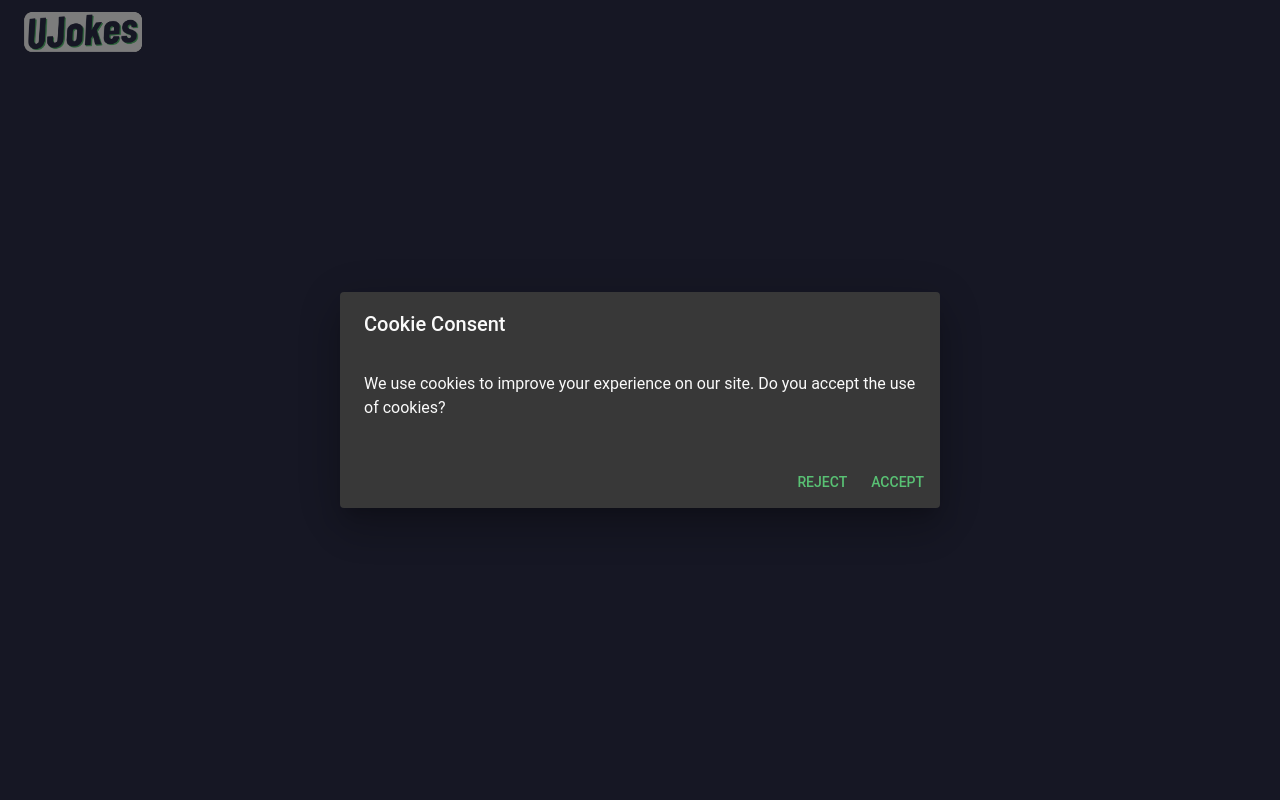
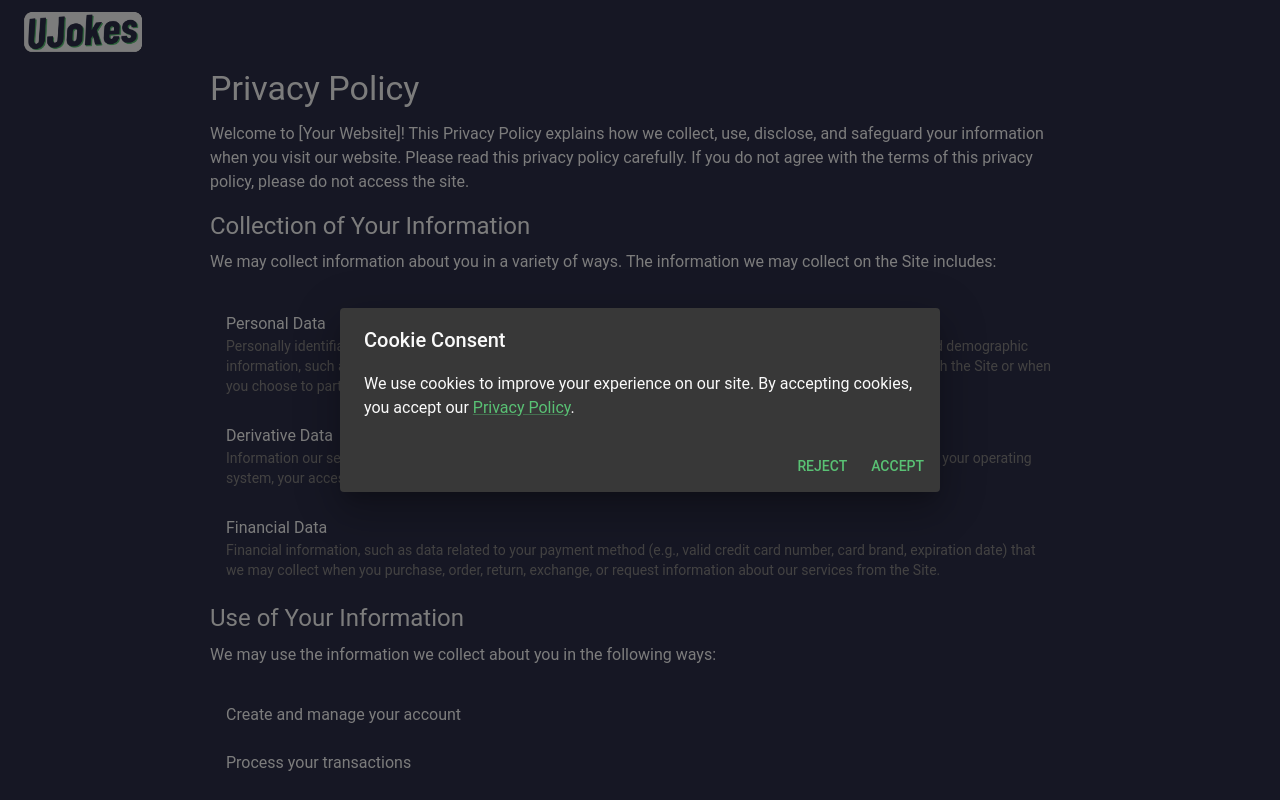
Before and after one commit to Mak5er/anekdoty, a React (Create React App) app in the folder joke-site-frontend/: page /privacy-policy in a window 1280 px wide. Shown: the top 800 px of the page. Built offline with nearby package versions, Linux system fonts and the light colour scheme; no server answers.

Commit message:
Added privacy policy

```diff
--- a/joke-site-frontend/public/index.html
+++ b/joke-site-frontend/public/index.html
@@ -12,7 +12,7 @@
     <link rel="apple-touch-icon" href="%PUBLIC_URL%/logo192.png"/>
     <link rel="manifest" href="%PUBLIC_URL%/manifest.json"/>
 
-    <title>React App</title>
+    <title>UJokes</title>
 </head>
 <body>
 <noscript>You need to enable JavaScript to run this app.</noscript>
--- a/joke-site-frontend/src/App.js
+++ b/joke-site-frontend/src/App.js
@@ -11,6 +11,7 @@ import {API_BASE_URL} from "./config";
 
 const Home = lazy(() => import('./pages/Home'));
 const LoginPage = lazy(() => import('./pages/LoginPage'));
+const PrivacyPolicy = lazy(() => import('./pages/PrivacyPolicy'));
 
 const App = () => {
     const [theme, setTheme] = useState(darkTheme);
@@ -86,6 +87,7 @@ const App = () => {
                             <Routes>
                                 <Route path="/" element={user ? <Home user={user}/> :
                                     <LoginPage onSuccess={responseGoogle} onError={responseGoogle}/>}/>
+                                <Route path="/privacy-policy" element={<PrivacyPolicy/>} />
                             </Routes>
                         </Suspense>
                     </div>
--- a/joke-site-frontend/src/components/CookieConsent.js
+++ b/joke-site-frontend/src/components/CookieConsent.js
@@ -1,6 +1,5 @@
-// src/components/CookieConsent.js
 import React, { useState, useEffect } from 'react';
-import { Button, Dialog, DialogActions, DialogContent, DialogTitle } from '@mui/material';
+import { Button, Dialog, DialogActions, DialogContent, DialogTitle, Link, Typography } from '@mui/material';
 
 const CookieConsent = ({ onAccept, onReject }) => {
     const [open, setOpen] = useState(false);
@@ -29,7 +28,12 @@ const CookieConsent = ({ onAccept, onReject }) => {
         <Dialog open={open} onClose={() => setOpen(false)}>
             <DialogTitle>Cookie Consent</DialogTitle>
             <DialogContent>
-                <p>We use cookies to improve your experience on our site. Do you accept the use of cookies?</p>
+                <Typography variant="body1">
+                    We use cookies to improve your experience on our site. By accepting cookies, you accept our{' '}
+                    <Link href="/privacy-policy" target="_blank" rel="noopener">
+                        Privacy Policy
+                    </Link>.
+                </Typography>
             </DialogContent>
             <DialogActions>
                 <Button onClick={handleReject} color="primary">
--- /dev/null
+++ b/joke-site-frontend/src/pages/PrivacyPolicy.js
@@ -0,0 +1,95 @@
+import React from 'react';
+import { Container, Typography, List, ListItem, ListItemText } from '@mui/material';
+
+const PrivacyPolicy = () => {
+  return (
+    <Container maxWidth="md" style={{ padding: '20px', marginTop: '3rem'}}>
+      <Typography variant="h4" gutterBottom>
+        Privacy Policy
+      </Typography>
+      <Typography variant="body1" paragraph>
+        Welcome to [Your Website]! This Privacy Policy explains how we collect, use, disclose, and safeguard your information when you visit our website. Please read this privacy policy carefully. If you do not agree with the terms of this privacy policy, please do not access the site.
+      </Typography>
+
+      <Typography variant="h5" gutterBottom>
+        Collection of Your Information
+      </Typography>
+      <Typography variant="body1" paragraph>We may collect information about you in a variety of ways. The information we may collect on the Site includes:</Typography>
+      <List>
+        <ListItem>
+          <ListItemText
+            primary="Personal Data"
+            secondary="Personally identifiable information, such as your name, shipping address, email address, and telephone number, and demographic information, such as your age, gender, hometown, and interests, that you voluntarily give to us when you register with the Site or when you choose to participate in various activities related to the Site, such as online chat and message boards."
+          />
+        </ListItem>
+        <ListItem>
+          <ListItemText
+            primary="Derivative Data"
+            secondary="Information our servers automatically collect when you access the Site, such as your IP address, your browser type, your operating system, your access times, and the pages you have viewed directly before and after accessing the Site."
+          />
+        </ListItem>
+        <ListItem>
+          <ListItemText
+            primary="Financial Data"
+            secondary="Financial information, such as data related to your payment method (e.g., valid credit card number, card brand, expiration date) that we may collect when you purchase, order, return, exchange, or request information about our services from the Site."
+          />
+        </ListItem>
+      </List>
+
+      <Typography variant="h5" gutterBottom>
+        Use of Your Information
+      </Typography>
+      <Typography variant="body1" paragraph>We may use the information we collect about you in the following ways:</Typography>
+      <List>
+        <ListItem><ListItemText primary="Create and manage your account" /></ListItem>
+        <ListItem><ListItemText primary="Process your transactions" /></ListItem>
+        <ListItem><ListItemText primary="Send you marketing and promotional communications" /></ListItem>
+        <ListItem><ListItemText primary="Respond to your comments, questions, and provide customer service" /></ListItem>
+        <ListItem><ListItemText primary="Monitor and analyze usage and trends to improve your experience with the Site" /></ListItem>
+        <ListItem><ListItemText primary="Personalize your experience and deliver content and product offerings relevant to your interests" /></ListItem>
+      </List>
+
+      <Typography variant="h5" gutterBottom>
+        Disclosure of Your Information
+      </Typography>
+      <Typography variant="body1" paragraph>We may share information we have collected about you in certain situations. Your information may be disclosed as follows:</Typography>
+      <List>
+        <ListItem>
+          <ListItemText
+            primary="By Law or to Protect Rights"
+            secondary="If we believe the release of information about you is necessary to respond to legal process, to investigate or remedy potential violations of our policies, or to protect the rights, property, and safety of others, we may share your information as permitted or required by any applicable law, rule, or regulation."
+          />
+        </ListItem>
+        <ListItem>
+          <ListItemText
+            primary="Business Transfers"
+            secondary="We may share or transfer your information in connection with, or during negotiations of, any merger, sale of company assets, financing, or acquisition of all or a portion of our business to another company."
+          />
+        </ListItem>
+      </List>
+
+      <Typography variant="h5" gutterBottom>
+        Security of Your Information
+      </Typography>
+      <Typography variant="body1" paragraph>We use administrative, technical, and physical security measures to help protect your personal information. While we have taken reasonable steps to secure the personal information you provide to us, please be aware that despite our efforts, no security measures are perfect or impenetrable, and no method of data transmission can be guaranteed against any interception or other type of misuse.</Typography>
+
+      <Typography variant="h5" gutterBottom>
+        Policy for Children
+      </Typography>
+      <Typography variant="body1" paragraph>We do not knowingly solicit information from or market to children under the age of 13. If we learn that we have collected personal information from a child under age 13 without verification of parental consent, we will delete that information as quickly as possible. If you believe we might have any information from or about a child under 13, please contact us.</Typography>
+
+      <Typography variant="h5" gutterBottom>
+        Changes to This Privacy Policy
+      </Typography>
+      <Typography variant="body1" paragraph>We may update this Privacy Policy from time to time in order to reflect, for example, changes to our practices or for other operational, legal, or regulatory reasons.</Typography>
+
+      <Typography variant="h5" gutterBottom>
+        Contact Us
+      </Typography>
+      <Typography variant="body1" paragraph>If you have questions or comments about this Privacy Policy, please contact us at:</Typography>
+      <Typography variant="body1">Email: makser@makser.pp.ua</Typography>
+    </Container>
+  );
+};
+
+export default PrivacyPolicy;
```
Also changed, not shown: joke-site-frontend/src/logo.svg (deleted).
